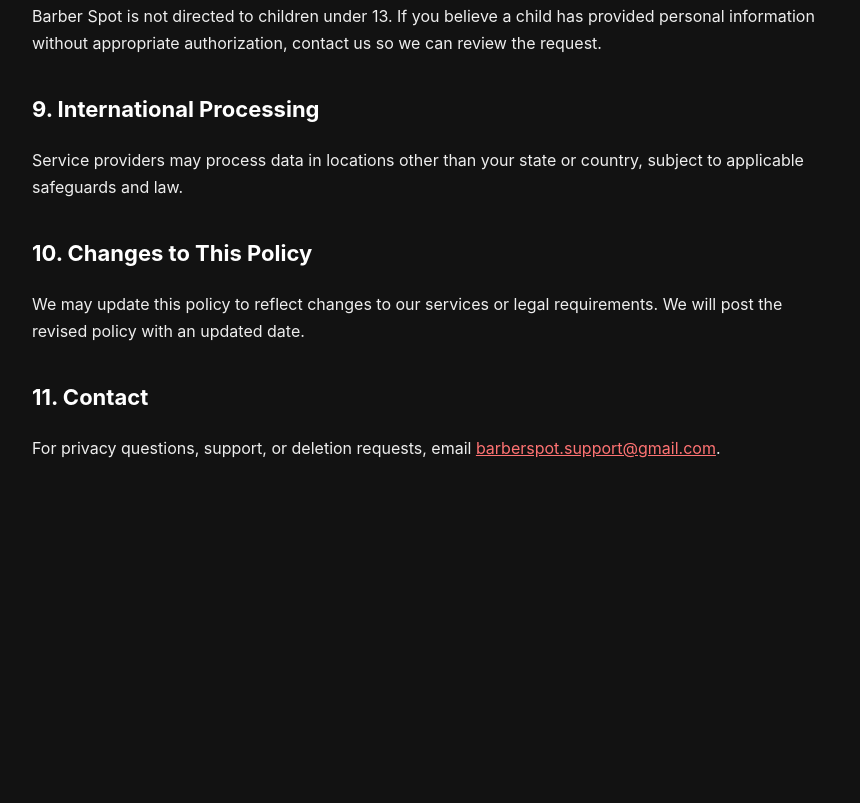
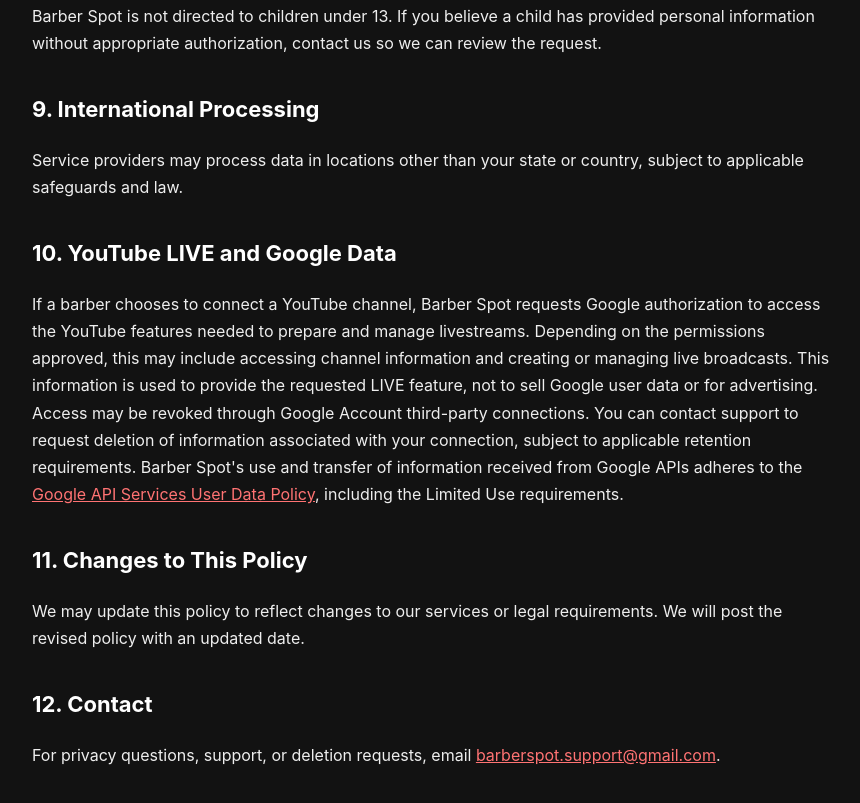
Before and after one commit to barberspot787/barberspot-privacy, a plain HTML site: page index.html in a window 1280 px wide. Shown: the part 1779-2582 px from the top of the page, without its empty margins (208-1068 px from the left). Before the commit the page ends 2327 px from the top, so only its background shows below. Drawn offline with Linux system fonts and the light colour scheme.

Commit message:
Clarify YouTube OAuth data handling in privacy policy

```diff
--- a/index.html
+++ b/index.html
@@ -9,5 +9,5 @@
 <h2>7. Your Privacy Choices</h2><p>You may request access to, correction of, or deletion of your personal information, subject to legal and operational retention requirements. Where available, you may update account information within the app. To request assistance or account deletion, email <a href="mailto:barberspot.support@gmail.com">barberspot.support@gmail.com</a>. We may need to verify your identity before fulfilling a request.</p>
 <h2>8. Children's Privacy</h2><p>Barber Spot is not directed to children under 13. If you believe a child has provided personal information without appropriate authorization, contact us so we can review the request.</p>
 <h2>9. International Processing</h2><p>Service providers may process data in locations other than your state or country, subject to applicable safeguards and law.</p>
-<h2>10. Changes to This Policy</h2><p>We may update this policy to reflect changes to our services or legal requirements. We will post the revised policy with an updated date.</p>
-<h2>11. Contact</h2><p>For privacy questions, support, or deletion requests, email <a href="mailto:barberspot.support@gmail.com">barberspot.support@gmail.com</a>.</p></main></body></html>
+<h2>10. YouTube LIVE and Google Data</h2><p>If a barber chooses to connect a YouTube channel, Barber Spot requests Google authorization to access the YouTube features needed to prepare and manage livestreams. Depending on the permissions approved, this may include accessing channel information and creating or managing live broadcasts. This information is used to provide the requested LIVE feature, not to sell Google user data or for advertising. Access may be revoked through Google Account third-party connections. You can contact support to request deletion of information associated with your connection, subject to applicable retention requirements. Barber Spot's use and transfer of information received from Google APIs adheres to the <a href="https://developers.google.com/terms/api-services-user-data-policy">Google API Services User Data Policy</a>, including the Limited Use requirements.</p><h2>11. Changes to This Policy</h2><p>We may update this policy to reflect changes to our services or legal requirements. We will post the revised policy with an updated date.</p>
+<h2>12. Contact</h2><p>For privacy questions, support, or deletion requests, email <a href="mailto:barberspot.support@gmail.com">barberspot.support@gmail.com</a>.</p></main></body></html>
```
